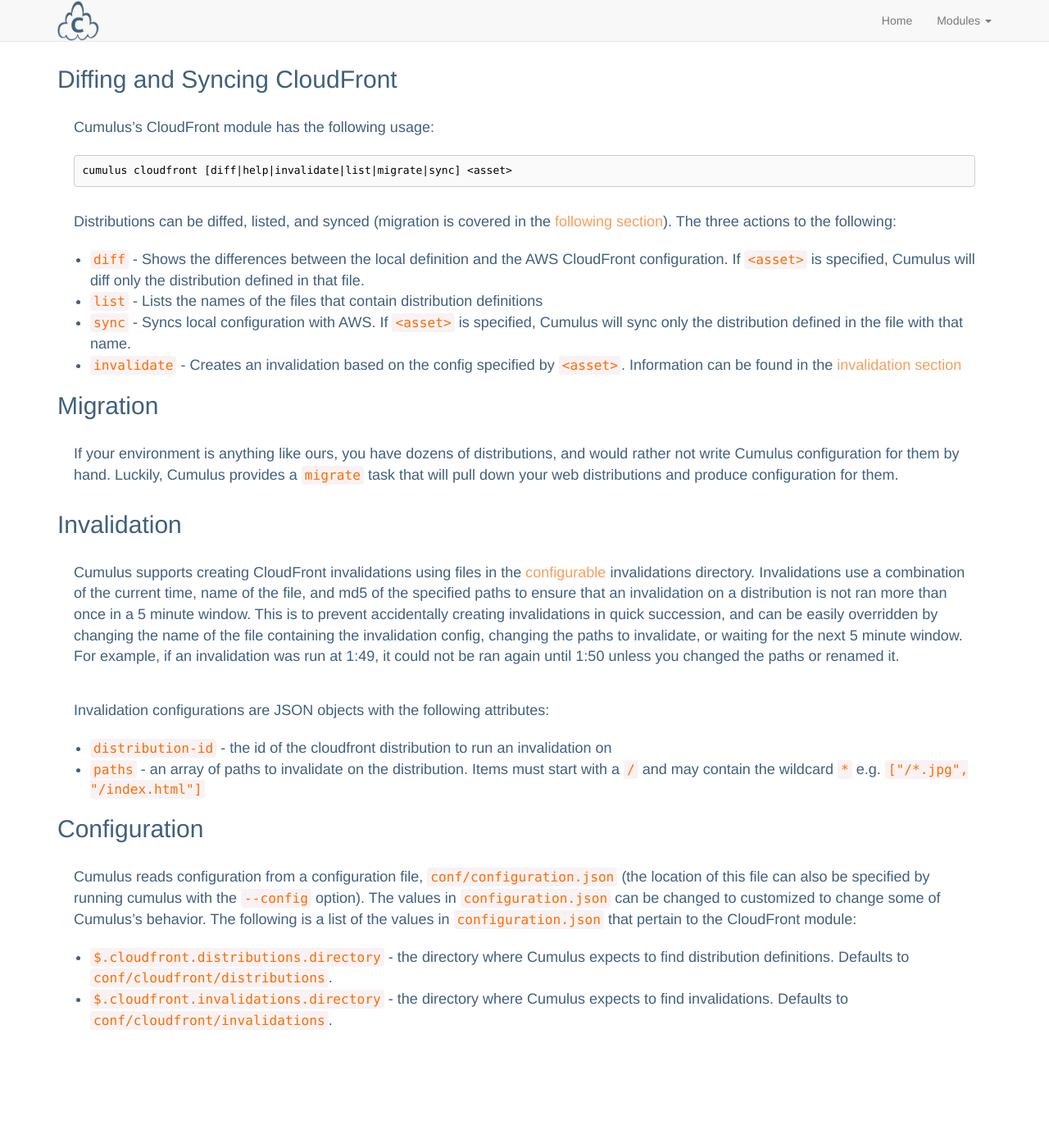
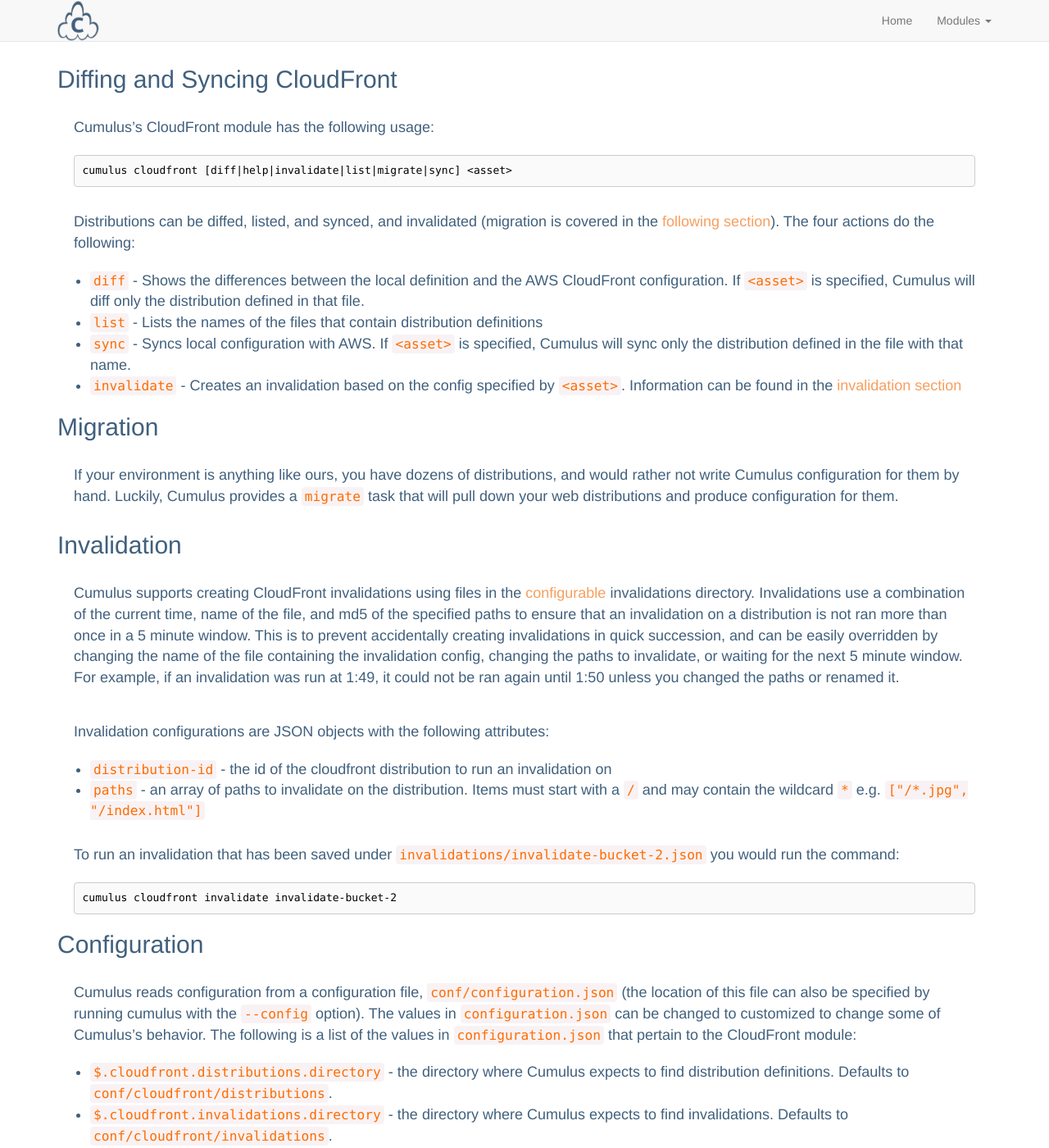
Before and after one commit to lucidsoftware/cumulus, a Jekyll site: the page built from modules/cloudfront.md, in a window 1280 px wide and 1400 px high, scrolled down 4716 px. Shown: the whole window at 82% size. Built offline with Jekyll 4.4.1, drawn with Linux system fonts in a browser that asks for light colours; before the commit the page ends 6058 px from its top, so only the background shows below that.

Commit message:
Add example command to run invalidation

```diff
--- a/modules/cloudfront.md
+++ b/modules/cloudfront.md
@@ -191,7 +191,7 @@
 cumulus cloudfront [diff|help|invalidate|list|migrate|sync] <asset>
 {% endhighlight %}
 
-Distributions can be diffed, listed, and synced (migration is covered in the [following section](#migration)). The three actions to the following:
+Distributions can be diffed, listed, and synced, and invalidated (migration is covered in the [following section](#migration)). The four actions do the following:
 
 * `diff` - Shows the differences between the local definition and the AWS CloudFront configuration. If `<asset>` is specified, Cumulus will diff only the distribution defined in that file.
 * `list` - Lists the names of the files that contain distribution definitions
@@ -212,6 +212,12 @@
 * `distribution-id` - the id of the cloudfront distribution to run an invalidation on
 * `paths` - an array of paths to invalidate on the distribution. Items must start with a `/` and may contain the wildcard `*` e.g. `["/*.jpg", "/index.html"]`
 
+To run an invalidation that has been saved under `invalidations/invalidate-bucket-2.json` you would run the command:
+
+{% highlight bash %}
+cumulus cloudfront invalidate invalidate-bucket-2
+{% endhighlight %}
+
 Configuration
 -------------
 Cumulus reads configuration from a configuration file, `conf/configuration.json` (the location of this file can also be specified by running cumulus with the `--config` option). The values in `configuration.json` can be changed to customized to change some of Cumulus's behavior. The following is a list of the values in `configuration.json` that pertain to the CloudFront module:
```
